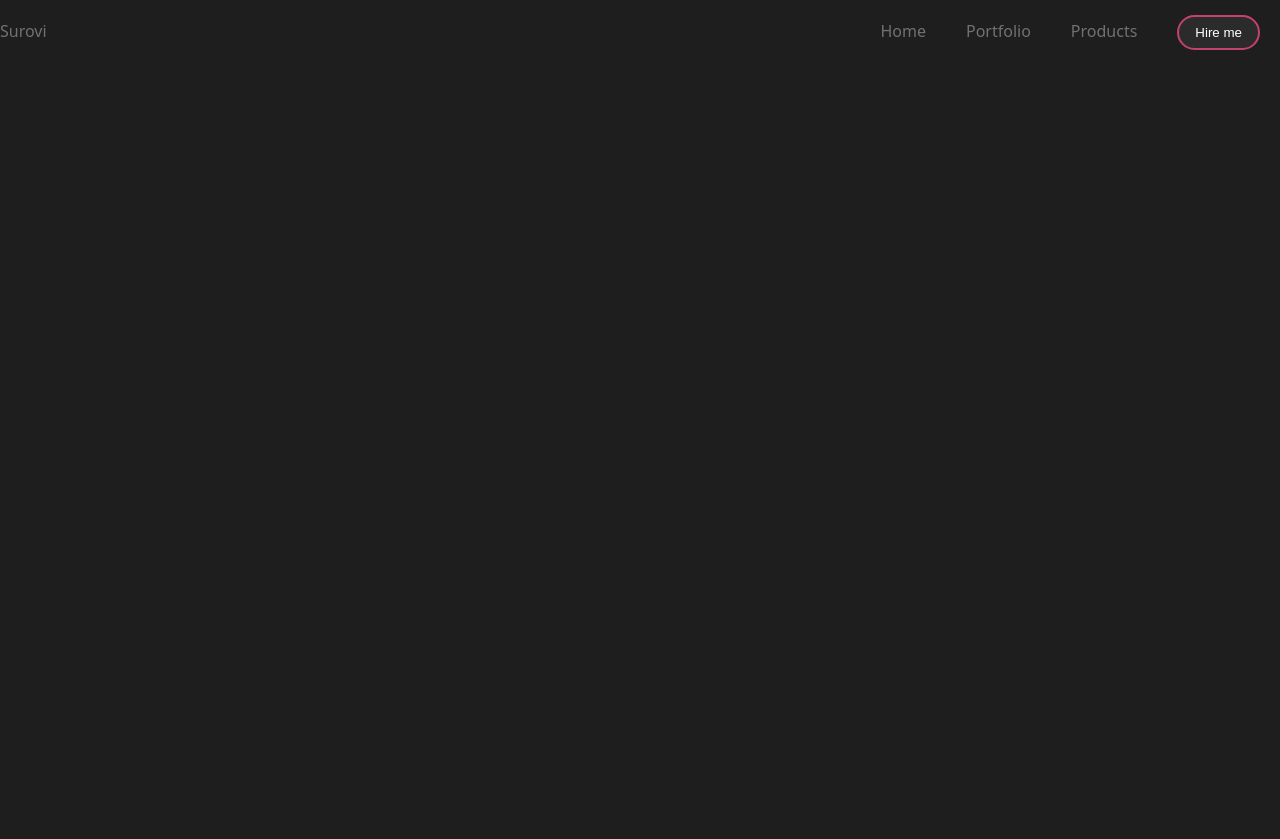
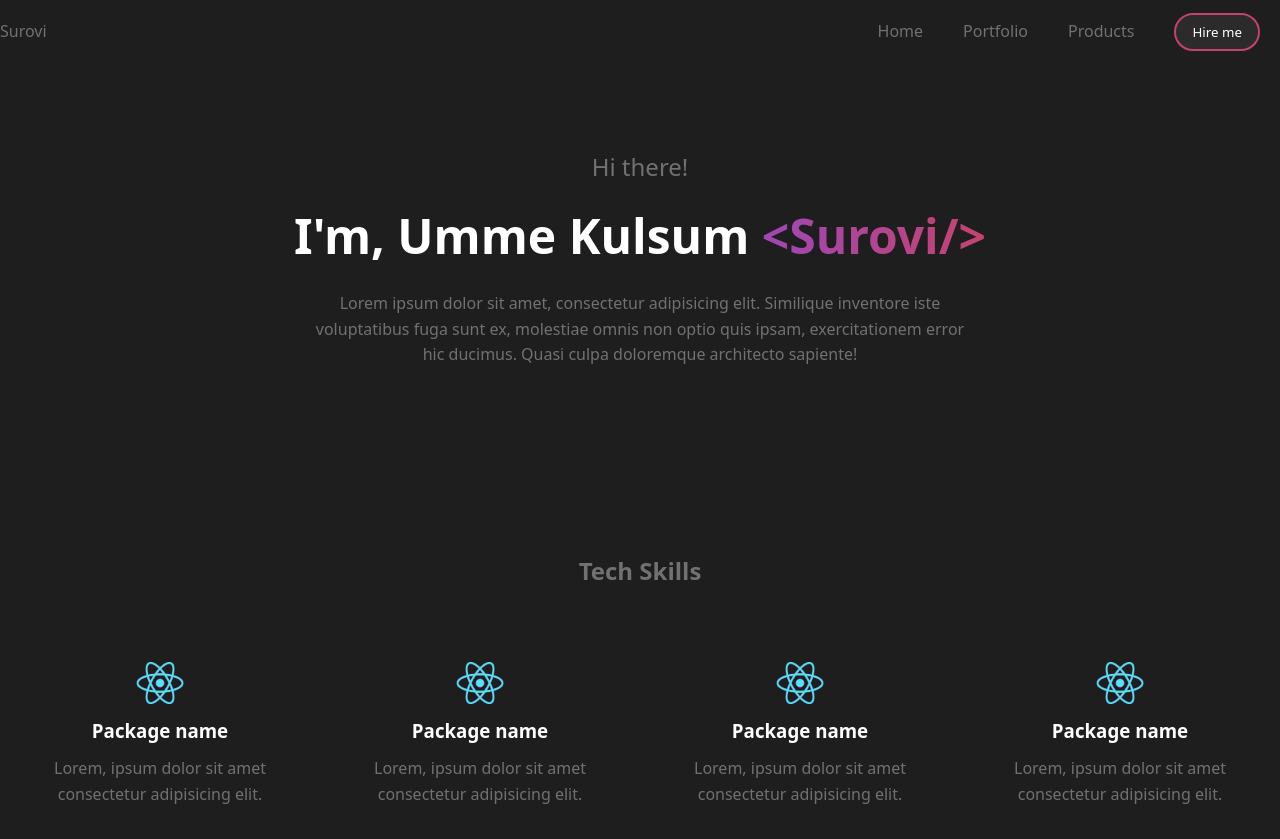
Before and after one commit to surovi43/portfolio, a plain HTML site: page index.html in a window 1280 px wide. Before the commit the page ends 800 px from the top, so only its background shows below. Drawn offline with Linux system fonts and the light colour scheme.

Commit message:
added tech skills section

```diff
--- a/index.html
+++ b/index.html
@@ -24,5 +24,63 @@
             </ul>
          </nav>
       </header>
+
+      <main>
+         <section class="container text-center intro-section">
+            <h3 class="greeting">Hi there!</h3>
+            <h1 class="title">
+               I'm, Umme Kulsum <span class="nickname">&lt;Surovi/&gt;</span>
+            </h1>
+            <p class="intro">
+               Lorem ipsum dolor sit amet, consectetur adipisicing elit.
+               Similique inventore iste voluptatibus fuga sunt ex, molestiae
+               omnis non optio quis ipsam, exercitationem error hic ducimus.
+               Quasi culpa doloremque architecto sapiente!
+            </p>
+         </section>
+
+         <!-- Tech skills -->
+         <section class="container">
+            <h2 class="section-title text-center">Tech Skills</h2>
+            <div class="tech-skills">
+               <div class="tech-card text-center">
+                  <div class="icon flex-center">
+                     <img src="images/React.png" alt="" />
+                  </div>
+                  <h3 class="name">Package name</h3>
+                  <p>
+                     Lorem, ipsum dolor sit amet consectetur adipisicing elit.
+                  </p>
+               </div>
+               <div class="tech-card text-center">
+                  <div class="icon flex-center">
+                     <img src="images/React.png" alt="" />
+                  </div>
+                  <h3 class="name">Package name</h3>
+                  <p>
+                     Lorem, ipsum dolor sit amet consectetur adipisicing elit.
+                  </p>
+               </div>
+               <div class="tech-card text-center">
+                  <div class="icon flex-center">
+                     <img src="images/React.png" alt="" />
+                  </div>
+                  <h3 class="name">Package name</h3>
+                  <p>
+                     Lorem, ipsum dolor sit amet consectetur adipisicing elit.
+                  </p>
+               </div>
+               <div class="tech-card text-center">
+                  <div class="icon flex-center">
+                     <img src="images/React.png" alt="" />
+                  </div>
+                  <h3 class="name">Package name</h3>
+                  <p>
+                     Lorem, ipsum dolor sit amet consectetur adipisicing elit.
+                  </p>
+               </div>
+            </div>
+         </section>
+      </main>
    </body>
 </html>
--- a/styles/components.css
+++ b/styles/components.css
@@ -47,3 +47,57 @@
    background-color: #2b2b2b;
    color: white;
 }
+
+/* Intro related styles */
+.intro-section {
+   display: grid;
+   justify-items: center;
+   padding: 5.25rem 0;
+}
+
+.greeting {
+   font-size: 1.5rem;
+   font-weight: normal;
+}
+
+.title {
+   font-size: 3rem;
+   color: white;
+   margin-top: 0.75rem;
+   margin-bottom: 1rem;
+}
+
+.nickname {
+   background-image: linear-gradient(to right, #9e47b5, #c6426e);
+   background-clip: text;
+   -webkit-background-clip: text;
+   color: transparent;
+}
+
+.intro {
+   max-width: 40.625rem;
+}
+
+/* Tech skills related styles */
+.tech-skills {
+   display: grid;
+   grid-template-columns: 1fr 1fr 1fr 1fr;
+}
+
+.tech-card {
+   padding: 2rem;
+   display: grid;
+   justify-items: center;
+   border-radius: 0.75rem;
+}
+
+.tech-card > .icon {
+   max-width: 3rem;
+   max-height: 3rem;
+}
+
+.tech-card > .name {
+   margin-top: 0.75rem;
+   margin-bottom: 0.625rem;
+   color: white;
+}
--- a/styles/utilities.css
+++ b/styles/utilities.css
@@ -1,5 +1,7 @@
 * {
    box-sizing: border-box;
+   margin: 0;
+   padding: 0;
 }
 
 body {
@@ -15,6 +17,15 @@ body {
 a,
 button {
    color: #717171;
+   font-family: "Space Grotesk", ui-sans-serif, system-ui, sans-serif,
+      "Apple Color Emoji", "Segoe UI Emoji", "Segoe UI Symbol",
+      "Noto Color Emoji";
+}
+
+img {
+   width: 100%;
+   height: 100%;
+   object-fit: contain;
 }
 
 .flex-center {
@@ -22,3 +33,19 @@ button {
    justify-content: center;
    align-items: center;
 }
+
+.container {
+   max-width: 1280px;
+   width: 100%;
+   margin: 0 auto;
+}
+
+.section-title {
+   margin-top: 6.25rem;
+   margin-bottom: 2.5rem;
+   font-size: 1.5rem;
+}
+
+.text-center {
+   text-align: center;
+}
```
